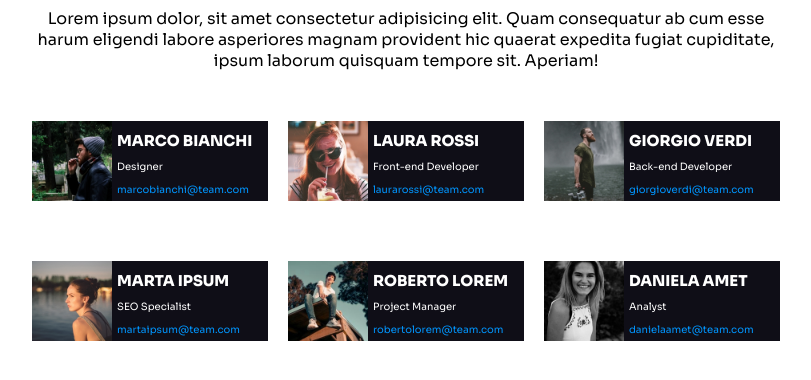
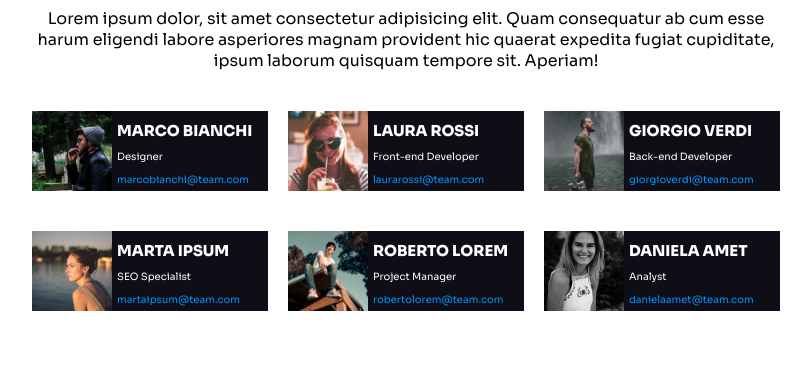
Before and after one commit to GiuliaRuggeri/html-css-float-cards, a plain HTML site: page index.html in a window 1280 px wide. Shown: the part 92-472 px from the top of the page, without its empty margins (234-1045 px from the left). Drawn offline with Linux system fonts and the light colour scheme.

Commit message:
modifica-spazio-card

```diff
--- a/css/style.css
+++ b/css/style.css
@@ -41,7 +41,7 @@ header{
     background-color:#0F0E17 ;
     width: calc(100% / 3 - 20px);
     float: left;
-    margin: 30px 10px;
+    margin: 20px 10px;
     color: white;
     font-size: 10px;
     height: 80px;
```
